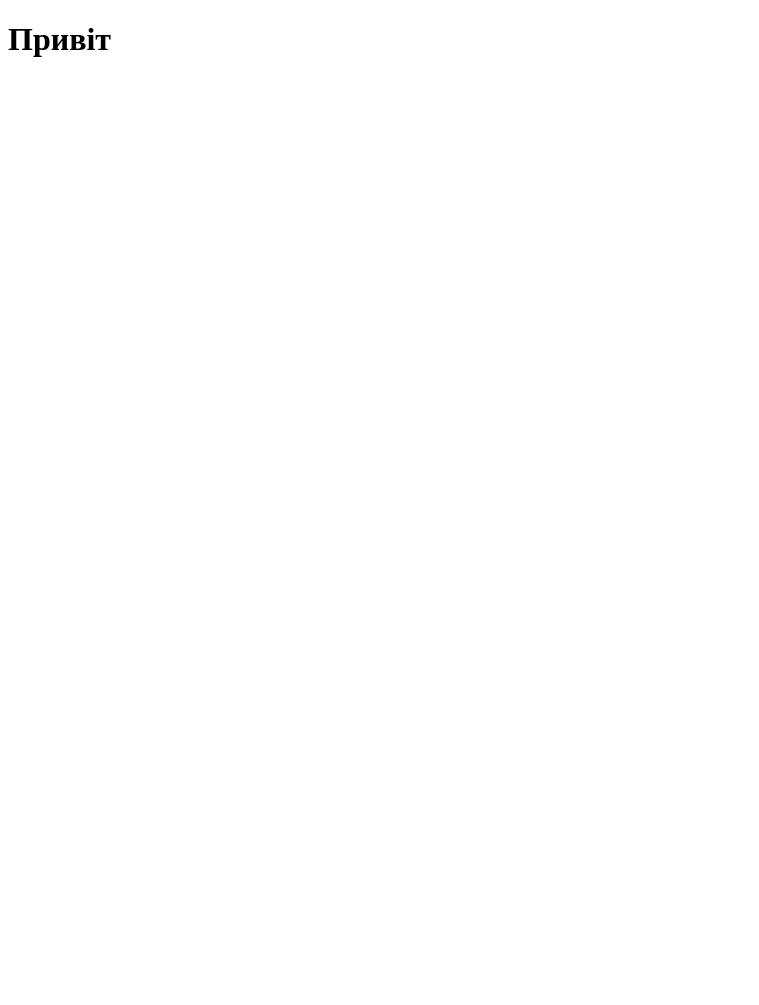
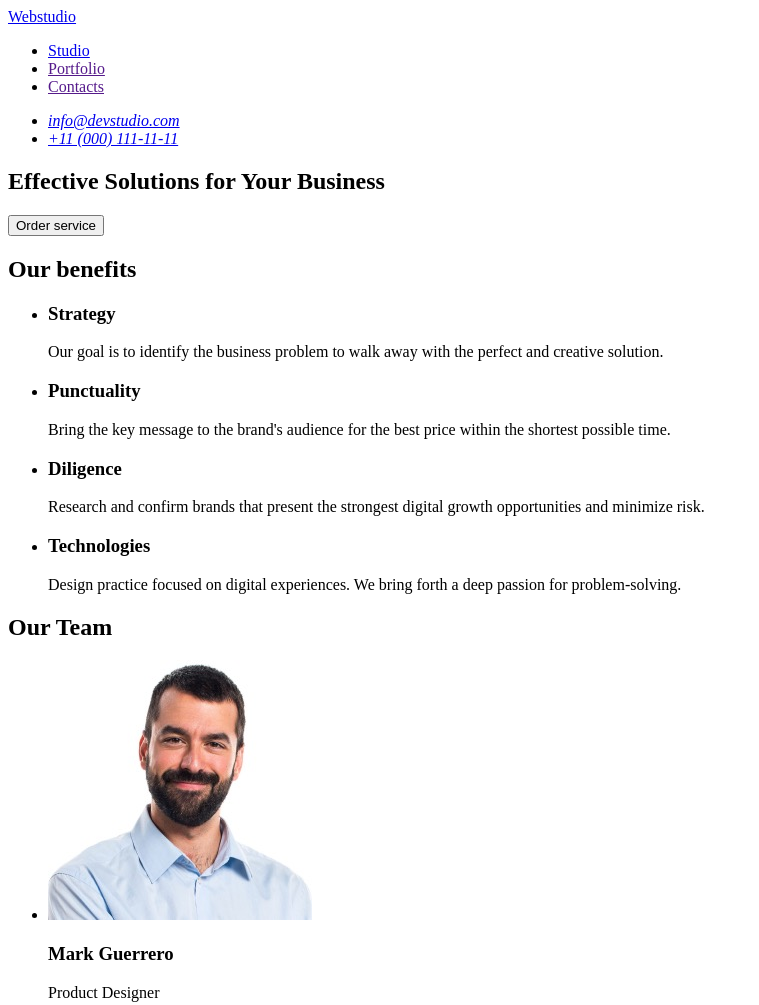
Before and after one commit to MagditchN/goit-markup-hw-01, a plain HTML site: page index.html in a window 1280 px wide. Shown: the top 1005 px of the page, without its empty margins (0-759 px from the left). Before the commit the page ends 800 px from the top, so only its background shows below. Drawn offline with Linux system fonts and the light colour scheme.

Commit message:
Html code main page

```diff
--- a/index.html
+++ b/index.html
@@ -4,9 +4,131 @@
     <meta charset="UTF-8" />
     <meta http-equiv="X-UA-Compatible" content="IE=edge" />
     <meta name="viewport" content="width=device-width, initial-scale=1.0" />
-    <title>Document</title>
+    <title>Webstudio</title>
   </head>
   <body>
-    <h1>Привіт</h1>
+    <!-- PAGE HEADER -->
+    <header>
+      <nav>
+        <a href="./index.html">Webstudio</a>
+        <ul>
+          <li>
+            <a href="./index.html">Studio</a>
+          </li>
+          <li>
+            <a href="">Portfolio</a>
+          </li>
+          <li>
+            <a href="">Contacts</a>
+          </li>
+        </ul>
+      </nav>
+      <address>
+        <ul>
+          <li>
+            <a href="mailto:info@devstudio.com">info@devstudio.com</a>
+          </li>
+          <li>
+            <a href="tel:+110001111111">+11 (000) 111-11-11</a>
+          </li>
+        </ul>
+      </address>
+    </header>
+    <main>
+      <!-- HERO IMAGE -->
+      <section>
+        <h1>Effective Solutions for Your Business</h1>
+        <button type="button">Order service</button>
+      </section>
+      <!-- OUR BENEFITS -->
+      <section>
+        <h2>Our benefits</h2>
+        <ul>
+          <li>
+            <h3>Strategy</h3>
+            <p>
+              Our goal is to identify the business problem to walk away with the
+              perfect and creative solution.
+            </p>
+          </li>
+          <li>
+            <h3>Punctuality</h3>
+            <p>
+              Bring the key message to the brand's audience for the best price
+              within the shortest possible time.
+            </p>
+          </li>
+
+          <li>
+            <h3>Diligence</h3>
+            <p>
+              Research and confirm brands that present the strongest digital
+              growth opportunities and minimize risk.
+            </p>
+          </li>
+          <li>
+            <h3>Technologies</h3>
+            <p>
+              Design practice focused on digital experiences. We bring forth a
+              deep passion for problem-solving.
+            </p>
+          </li>
+        </ul>
+      </section>
+      <!-- Our Team -->
+      <section>
+        <h2>Our Team</h2>
+        <ul>
+          <li>
+            <img
+              src="./images/mark.jpg"
+              alt="Mark Guerrero"
+              width="264"
+              height="260"
+            />
+            <h3>Mark Guerrero</h3>
+            <p>Product Designer</p>
+          </li>
+          <li>
+            <img
+              src="./images/tom.jpg"
+              alt="Tom Ford"
+              width="264"
+              height="260"
+            />
+            <h3>Tom Ford</h3>
+            <p>Frontend Developer</p>
+          </li>
+          <li>
+            <img
+              src="./images/camila.jpg"
+              alt="Camila Garcia"
+              width="264"
+              height="260"
+            />
+            <h3>Camila Garcia</h3>
+            <p>Marketing</p>
+          </li>
+          <li>
+            <img
+              src="./images/daniel.jpg"
+              alt="Daniel Wilson"
+              width="264"
+              height="260"
+            />
+            <h3>Daniel Wilson</h3>
+            <p>UI Designer</p>
+          </li>
+        </ul>
+      </section>
+    </main>
+    <!-- FOTTER -->
+    <footer>
+      <a href="./index.html">Webstudio</a>
+      <p>
+        Increase the flow of customers and sales for your business with digital
+        marketing & growth solutions.
+      </p>
+    </footer>
   </body>
 </html>
```
Also changed, not shown: images/camila.jpg (added), images/daniel.jpg (added), images/mark.jpg (added), images/tom.jpg (added), 2 other files.
